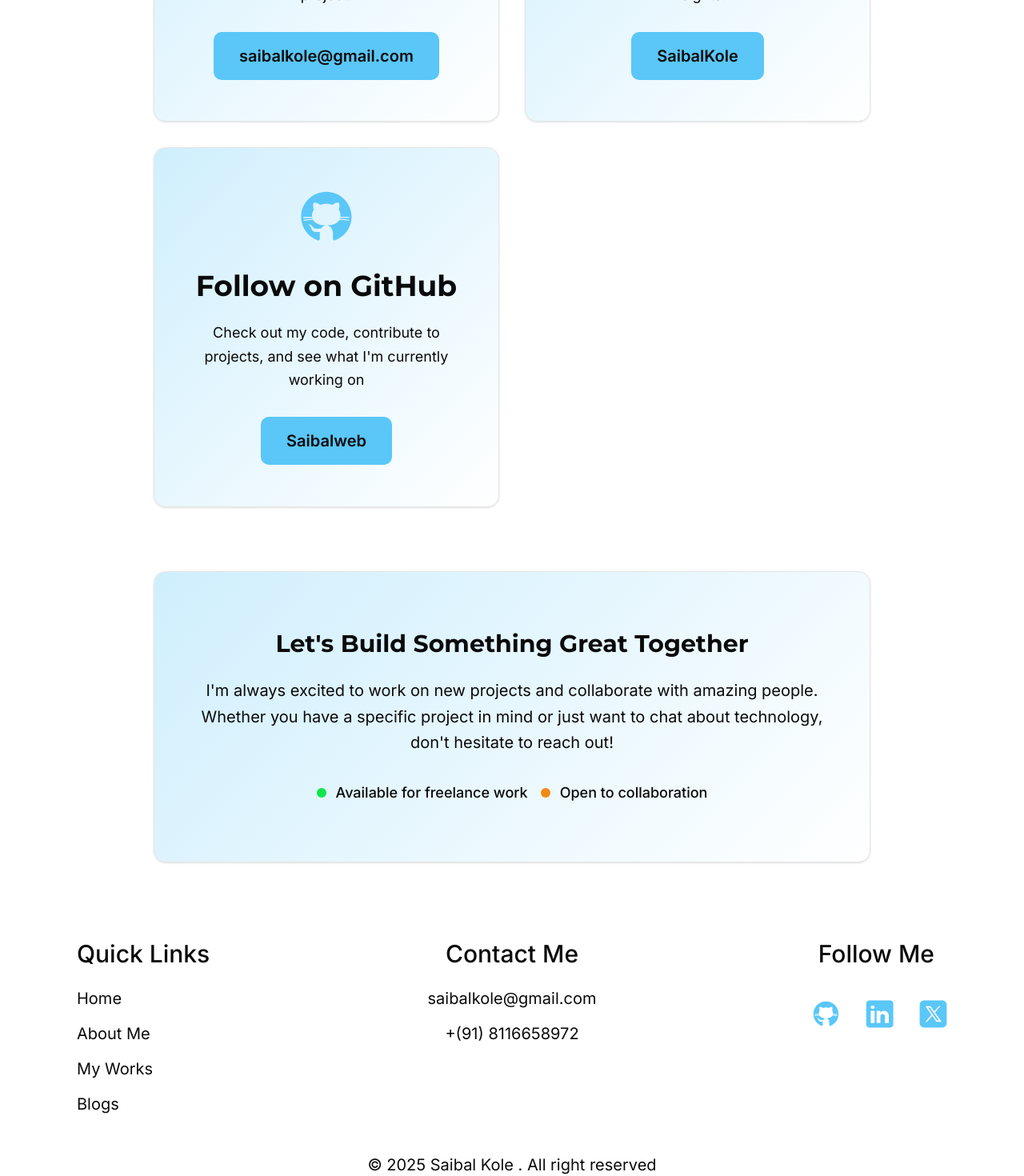
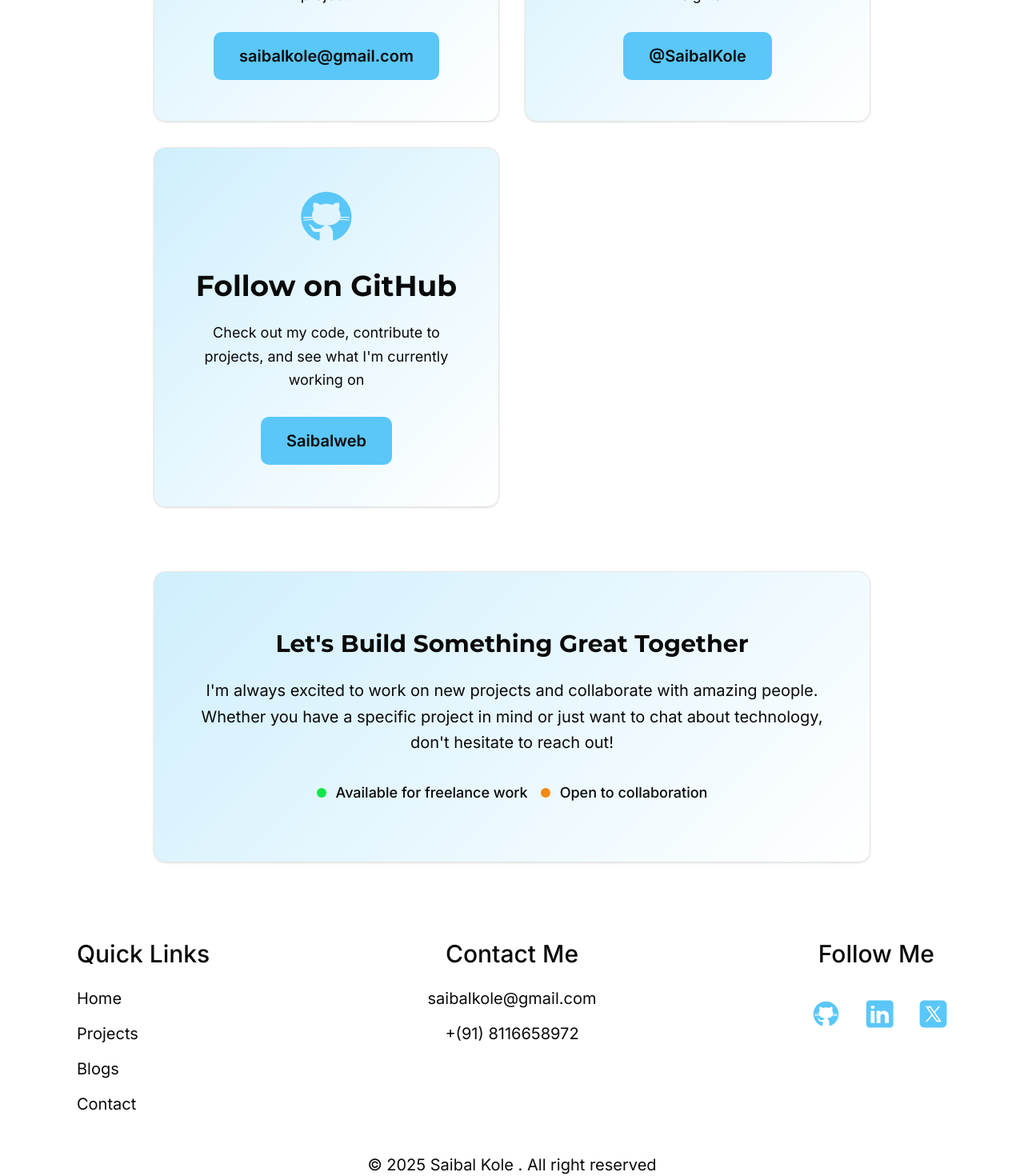
Before and after one commit to Saibalweb/my_portfolio_v2, a Next.js app: page /contact in a window 1280 px wide. Shown: the part 639-2109 px from the top of the page at 80% size. Built offline with nearby package versions, Linux system fonts and the light colour scheme.

Commit message:
refactor: Update footer links and correct userId format in contactMe

```diff
--- a/src/components/Footer.tsx
+++ b/src/components/Footer.tsx
@@ -13,16 +13,16 @@ const Footer = () => {
           </h3>
           <ul className="space-y-4">
             <li className="font-normal text-foreground text-xl font-['Inter',Helvetica]">
-              <Link href={"#"}>Home</Link>
+              <Link href={"/"}>Home</Link>
             </li>
             <li className="font-normal text-foreground text-xl font-['Inter',Helvetica]">
-              <Link href={"#"}>About Me</Link>
+              <Link href={"/project"}>Projects</Link>
             </li>
             <li className="font-normal text-foreground text-xl font-['Inter',Helvetica]">
-              <Link href={"#"}>My Works</Link>
+              <Link href={"/blog"}>Blogs</Link>
             </li>
             <li className="font-normal text-foreground text-xl font-['Inter',Helvetica]">
-              Blogs
+              <Link href={"/contact"}>Contact</Link>
             </li>
           </ul>
         </div>
--- a/src/constants/contactMe.ts
+++ b/src/constants/contactMe.ts
@@ -24,7 +24,7 @@ export const contactMe: TContactMe[] = [
     description:
       "Stay updated with my latest projects, thoughts on tech, and development insights.",
     link: "https://x.com/SaibalKole",
-    userId: "SaibalKole",
+    userId: "@SaibalKole",
   },
   {
     id: "github",
```
